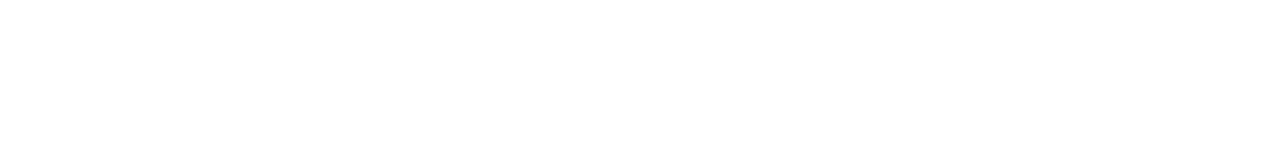
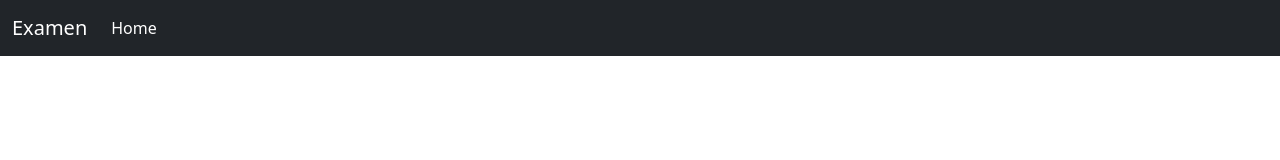
Before and after one commit to DiegoHigareda/miRepositorio, a plain HTML site: page index.html in a window 1280 px wide. Drawn offline with nearby package versions, Linux system fonts and the light colour scheme.

Commit message:
Agregado de navbar

```diff
--- a/index.html
+++ b/index.html
@@ -9,7 +9,19 @@
 </head>
 <body>
     <header>
-
+        <nav class="navbar navbar-expand-lg navbar-dark bg-dark">
+            <div class="container-fluid">
+              <a class="navbar-brand" href="#">Examen</a>
+              <button class="navbar-toggler" type="button" data-bs-toggle="collapse" data-bs-target="#navbarNavAltMarkup" aria-controls="navbarNavAltMarkup" aria-expanded="false" aria-label="Toggle navigation">
+                <span class="navbar-toggler-icon"></span>
+              </button>
+              <div class="collapse navbar-collapse" id="navbarNavAltMarkup">
+                <div class="navbar-nav">
+                  <a class="nav-link active" aria-current="page" href="https://github.com/DiegoHigareda">Home</a>
+                </div>
+              </div>
+            </div>
+          </nav>
     </header>
 
 
```
